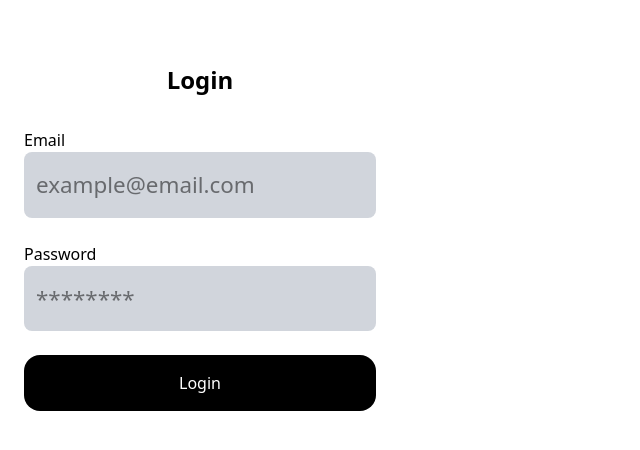
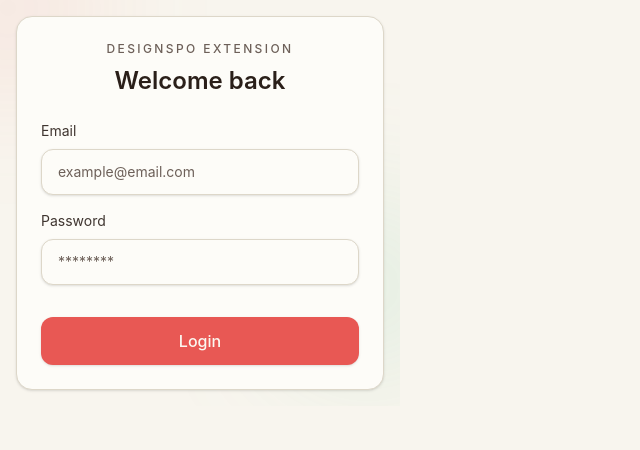
Before and after one commit to nmukassa1/screen-capture-2.0, a React (Vite) app in the folder client/: page /#/login in a window 1280 px wide. Shown: the top 450 px of the page, without its empty margins (0-640 px from the left). Built offline with nearby package versions, Linux system fonts and the light colour scheme; no server answers.

Commit message:
redesign

```diff
--- a/client/src/components/CreateTagForm.tsx
+++ b/client/src/components/CreateTagForm.tsx
@@ -57,7 +57,7 @@
         <input
           type="text"
           placeholder="Create Tag (optional)"
-          className="border-2 rounded-md px-4 grow"
+          className="placeholder:text-muted-foreground focus-visible:ring-ring/50 grow rounded-xl border border-border bg-card px-4 py-2.5 text-sm shadow-sm outline-none focus-visible:ring-[3px]"
           name="name"
           value={formData.name}
           onChange={(e) =>
@@ -66,8 +66,10 @@
         />
         <button
           type="submit"
-          className={`w-[30px] h-[30px] rounded-full border-2 border-black  grid place-content-center ${
-            !formData.name ? "cursor-not-allowed" : "cursor-pointer"
+          className={`grid h-9 w-9 place-content-center rounded-full bg-primary text-primary-foreground shadow-sm transition-all duration-200 hover:scale-105 ${
+            !formData.name
+              ? "cursor-not-allowed opacity-40"
+              : "cursor-pointer hover:opacity-90"
           }`}
           disabled={!formData.name}
         >
@@ -75,8 +77,8 @@
         </button>
       </form>
       {isLoading && (
-        <div className="w-fit spinner mx-auto">
-          <LoaderIcon />
+        <div className="spinner text-muted-foreground mx-auto w-fit pt-2">
+          <LoaderIcon size={18} />
         </div>
       )}
     </>
--- a/client/src/components/Form.tsx
+++ b/client/src/components/Form.tsx
@@ -17,9 +17,9 @@
       {formLoading ? (
         <Spinner />
       ) : (
-        <div>
+        <div className="space-y-4">
           <ImagePreview />
-          <h2 className="font-bold text-lg mb-4">
+          <h2 className="text-foreground text-lg font-semibold">
             {formData.siteName
               ? formData.siteName.charAt(0).toUpperCase() +
                 formData.siteName.slice(1)
--- a/client/src/components/Header.tsx
+++ b/client/src/components/Header.tsx
@@ -3,7 +3,12 @@
 function Header() {
   return (
     <header className="flex items-center justify-between">
-      <h1 className="font-bold text-lg">Curatemap</h1>
+      <div>
+        <p className="text-muted-foreground text-xs font-medium tracking-[0.2em] uppercase">
+          Designspo
+        </p>
+        <h1 className="text-foreground text-lg font-semibold">Quick Capture</h1>
+      </div>
 
       <NavButton />
     </header>
--- a/client/src/components/ImagePreview.tsx
+++ b/client/src/components/ImagePreview.tsx
@@ -4,11 +4,15 @@
   const { formData } = useFormContext();
 
   return (
-    <div className=" overflow-hidden mb-2 shadow-md overflow-hidden rounded-md">
+    <div className="overflow-hidden rounded-xl border border-border bg-card shadow-sm">
       {formData.image ? (
-        <img src={formData.image} alt="Captured screenshot" className="object-fill" />
+        <img
+          src={formData.image}
+          alt="Captured screenshot"
+          className="max-h-[170px] w-full object-cover"
+        />
       ) : (
-        <div className="w-full h-full bg-gray-200 flex items-center justify-center">
+        <div className="text-muted-foreground bg-muted flex h-[170px] w-full items-center justify-center text-sm">
           No Screenshot Available
         </div>
       )}
--- a/client/src/components/Spinner.tsx
+++ b/client/src/components/Spinner.tsx
@@ -1,8 +1,8 @@
 function Spinner() {
   return (
-       <div className="h-[200px] grid place-content-center">
+    <div className="grid h-[220px] place-content-center">
       <svg
-          className="h-10 w-10 text-blue-500 animate-spin"
+        className="text-primary h-10 w-10 animate-spin"
         xmlns="http://www.w3.org/2000/svg"
         viewBox="0 0 100 100"
         fill="currentColor"
--- a/client/src/components/SubmitScreenshotForm.tsx
+++ b/client/src/components/SubmitScreenshotForm.tsx
@@ -48,10 +48,13 @@
 
   return (
     <form onSubmit={handleSubmit}>
+      <p className="text-muted-foreground mb-1 text-xs font-medium tracking-[0.16em] uppercase">
+        Add to Collection
+      </p>
       <TagSelect />
       <button
         type="submit"
-        className="rounded-md bg-black text-white cursor-pointer py-4 w-full mt-4"
+        className="mt-3 w-full cursor-pointer rounded-xl bg-primary py-3 font-medium text-primary-foreground shadow-sm transition-opacity hover:opacity-90"
       >
         Save
       </button>
--- a/client/src/global.css
+++ b/client/src/global.css
@@ -1,11 +1,58 @@
 @import "tailwindcss";
+
+:root {
+  --background: oklch(0.97 0.01 85);
+  --foreground: oklch(0.25 0.02 50);
+  --card: oklch(0.99 0.005 85);
+  --card-foreground: oklch(0.25 0.02 50);
+  --primary: oklch(0.65 0.18 25);
+  --primary-foreground: oklch(0.98 0.01 85);
+  --secondary: oklch(0.94 0.02 85);
+  --secondary-foreground: oklch(0.3 0.02 50);
+  --muted: oklch(0.92 0.015 85);
+  --muted-foreground: oklch(0.5 0.02 50);
+  --accent: oklch(0.75 0.12 160);
+  --accent-foreground: oklch(0.2 0.02 160);
+  --border: oklch(0.88 0.02 85);
+  --ring: oklch(0.708 0 0);
+  --radius: 0.85rem;
+}
+
+@theme inline {
+  --color-background: var(--background);
+  --color-foreground: var(--foreground);
+  --color-card: var(--card);
+  --color-card-foreground: var(--card-foreground);
+  --color-primary: var(--primary);
+  --color-primary-foreground: var(--primary-foreground);
+  --color-secondary: var(--secondary);
+  --color-secondary-foreground: var(--secondary-foreground);
+  --color-muted: var(--muted);
+  --color-muted-foreground: var(--muted-foreground);
+  --color-accent: var(--accent);
+  --color-accent-foreground: var(--accent-foreground);
+  --color-border: var(--border);
+  --color-ring: var(--ring);
+}
 
 body {
   margin: 0;
+  font-family: Inter, ui-sans-serif, system-ui, -apple-system, "Segoe UI", Roboto,
+    Helvetica, Arial, "Apple Color Emoji", "Segoe UI Emoji";
 }
 
 .popup-width {
   width: 400px;
+}
+
+@layer base {
+  * {
+    @apply border-border outline-ring/50;
+  }
+
+  body {
+    @apply bg-background text-foreground;
+  }
 }
 
 @keyframes rotate {
--- a/client/src/page/Login.tsx
+++ b/client/src/page/Login.tsx
@@ -41,39 +41,49 @@
   };
 
   return (
-    <div className="popup-width p-6">
-      <form className="flex flex-col mt-10" onSubmit={handleLogin}>
-        <h2 className="text-2xl font-semibold mb-8 text-center">Login</h2>
+    <div className="popup-width relative overflow-hidden bg-background p-4">
+      <div className="pointer-events-none absolute -top-20 -left-20 h-44 w-44 rounded-full bg-primary/10 blur-3xl" />
+      <div className="pointer-events-none absolute -right-14 bottom-8 h-44 w-44 rounded-full bg-accent/15 blur-3xl" />
+      <form
+        className="relative flex flex-col rounded-2xl border border-border bg-card p-6 shadow-sm"
+        onSubmit={handleLogin}
+      >
+        <p className="text-muted-foreground mb-2 text-center text-xs font-medium tracking-[0.2em] uppercase">
+          Designspo Extension
+        </p>
+        <h2 className="text-foreground mb-6 text-center text-2xl font-semibold">
+          Welcome back
+        </h2>
 
-        <div className="mb-6">
-          <label className="mb-2">Email</label>
+        <div className="mb-4">
+          <label className="text-foreground/90 mb-2 block text-sm">Email</label>
           <input
             name="email"
             type="email"
             value={email}
             onChange={(e) => setEmail(e.target.value)}
             placeholder="example@email.com"
-            className="bg-gray-300 px-3 py-4 text-[1.4rem] rounded-lg w-full outline-white"
+            className="placeholder:text-muted-foreground focus-visible:ring-ring/50 w-full rounded-xl border border-border bg-card px-4 py-3 text-sm shadow-sm outline-none focus-visible:ring-[3px]"
           />
         </div>
 
-        <div>
-          <label className="mb-2">Password</label>
+        <div className="mb-2">
+          <label className="text-foreground/90 mb-2 block text-sm">Password</label>
           <input
             name="password"
             type="password"
             value={password}
             onChange={(e) => setPassword(e.target.value)}
             placeholder="********"
-            className="bg-gray-300 px-3 py-4 text-[1.4rem] rounded-lg w-full outline-white"
+            className="placeholder:text-muted-foreground focus-visible:ring-ring/50 w-full rounded-xl border border-border bg-card px-4 py-3 text-sm shadow-sm outline-none focus-visible:ring-[3px]"
           />
         </div>
 
-        {error && <p className="text-red-500">{error}</p>}
+        {error && <p className="mt-2 text-sm text-red-500">{error}</p>}
 
         <button
           type="submit"
-          className="bg-black text-white px-4 py-4 rounded-2xl my-6 cursor-pointer"
+          className="mt-6 cursor-pointer rounded-xl bg-primary px-4 py-3 font-medium text-primary-foreground shadow-sm transition-opacity hover:opacity-90"
         >
           Login
         </button>
--- a/client/src/page/MainApplication.tsx
+++ b/client/src/page/MainApplication.tsx
@@ -55,9 +55,12 @@
 
   return (
     <FormProvider screenshotResponse={screenshotCaptured} user={user}>
-      <div className="popup-width p-4">
+      <div className="popup-width relative overflow-hidden bg-background p-4">
+        <div className="pointer-events-none absolute -top-20 -left-20 h-44 w-44 rounded-full bg-primary/10 blur-3xl" />
+        <div className="pointer-events-none absolute -right-16 -bottom-16 h-44 w-44 rounded-full bg-accent/15 blur-3xl" />
+        <div className="relative rounded-2xl border border-border bg-card p-4 shadow-sm">
           <Header />
-        <main className="mt-4 min-h-[200px]">
+          <main className="mt-4 min-h-[220px]">
             {!screenshotUploaded ? (
               <Form setScreenshotUploaded={setScreenshotUploaded} />
             ) : (
@@ -65,6 +68,7 @@
             )}
           </main>
         </div>
+      </div>
     </FormProvider>
   );
 }
```
Also changed, not shown: client/src/components/NavButton.tsx (+13 -12 lines), client/src/components/SuccessfulUpload.tsx (+17 -12 lines), client/src/components/TagSelect.tsx (+7 -9 lines), 2 other files (tests, documents, lock files or other folders). Lines whose indentation alone changed are shown as unchanged.
